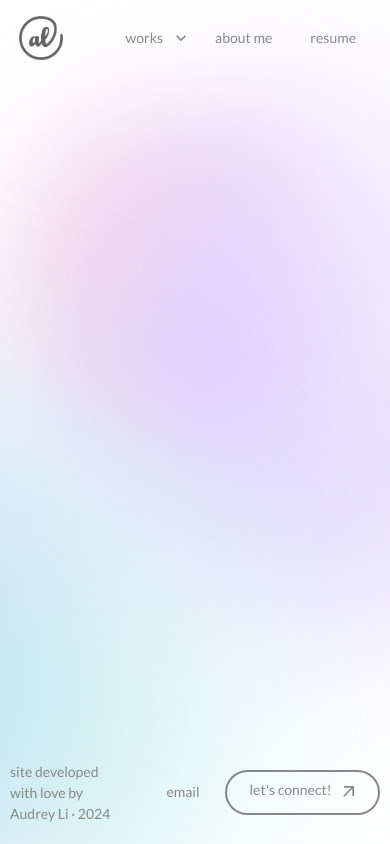
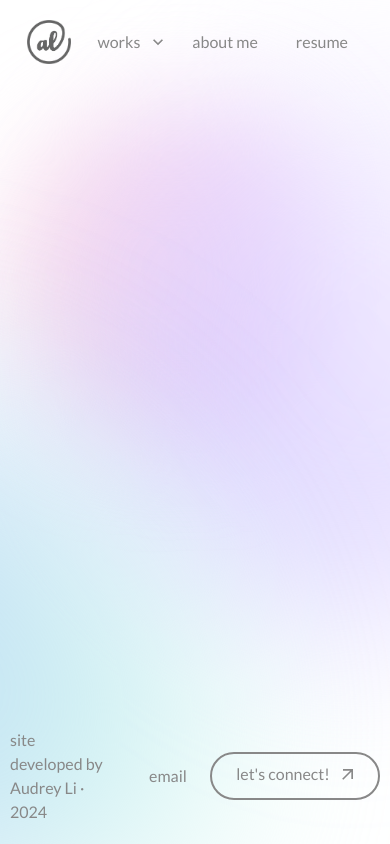
Before and after one commit to audreyyli/portfolio, a Next.js app in the folder portfolio/: page / in a window 390 px wide. Shown: the top 844 px of the page. Built offline with nearby package versions, Linux system fonts and the light colour scheme.

Commit message:
editing responsiveness

```diff
--- a/portfolio/app/components/carousel/carousel.js
+++ b/portfolio/app/components/carousel/carousel.js
@@ -13,9 +13,9 @@ const Carousel = ({ triggerScroll, items }) => {
 
   // Responsive itemWidth based on screen size
   const itemWidth = isXs
-    ? "410px"
+    ? "380px"
     : isSm
-    ? "500px"
+    ? "420px"
     : "650px";
 
   // Responsive gap based on screen size
--- a/portfolio/app/components/footer/footer.js
+++ b/portfolio/app/components/footer/footer.js
@@ -26,7 +26,7 @@ const Footer = () => {
           color: "#888",
         }}
       >
-        site developed with love by Audrey Li  ·  2024
+        site developed by Audrey Li  ·  2024
       </Typography>
 
       {/* Social Media Links */}
--- a/portfolio/app/page.tsx
+++ b/portfolio/app/page.tsx
@@ -102,6 +102,15 @@ const theme = createTheme({
   typography: {
     fontFamily: "Lato, -apple-system, BlinkMacSystemFont, 'Segoe UI', Roboto, 'Helvetica Neue', Arial, sans-serif",
   },
+  breakpoints: {
+    values: {
+      xs: 0,
+      sm: 380,
+      md: 1180,
+      lg: 1280,
+      xl: 1350,
+    },
+  },
 });
 
 function MyApp() {
@@ -143,7 +152,7 @@ function MyApp() {
       >
         <Box
           sx={{
-            maxWidth: "1200px",
+            maxWidth: "1300px",
             margin: "0 auto",
             padding: { xs: "15px", md: "18px", lg: "20px" },
             height: "100%",
@@ -256,7 +265,7 @@ function MyApp() {
           >
             <Box
               sx={{
-                maxWidth: "1200px",
+                maxWidth: "1300px",
                 margin: "0 auto",
                 height: "100vh",
                 display: "flex",
@@ -303,7 +312,7 @@ function MyApp() {
                     zIndex: 0,
                     transform: "translate(-50%, -50%)",
                     top: { xs: "70%", md: "35%" },
-                    left: { xs: "49%", md: "53%" },
+                    left: { xs: "43%", md: "53%" },
                   }}
                 >
                   &
@@ -324,7 +333,7 @@ function MyApp() {
                       display: "inline-block",
                       position: { xs: "relative", md: undefined },
                       top: "-20px",
-                      left: { xs: "10%", md: "0" }
+                      left: { xs: "6%", md: "0" }
                     }}
                   >
                     S
@@ -339,7 +348,7 @@ function MyApp() {
                       fontFamily: "Lato",
                       fontStyle: "italic",
                       position: { xs: "relative", md: undefined },
-                      left: { xs: "10%", md: "0" }
+                      left: { xs: "6%", md: "0" }
                     }}
                   >
                     imple
@@ -361,7 +370,7 @@ function MyApp() {
                       transform: "rotate(-5deg)",
                       position: "relative",
                       top: { xs: "130px", md: "30px" },
-                      left: { xs: "-100%", md: "0" }
+                      left: { xs: "-115%", md: "0" }
                     }}
                   >
                     b
@@ -377,7 +386,7 @@ function MyApp() {
                       fontStyle: "italic",
                       position: "relative",
                       top: { xs: "105px", md: "-18px" },
-                      left: { xs: "-100%", md: "0" }
+                      left: { xs: "-115%", md: "0" }
                     }}
                   >
                     ubbly
@@ -395,6 +404,7 @@ function MyApp() {
                   fontFamily: "Lato",
                   margin: "0 auto",
                   textAlign: "center",
+                  padding: { xs: "10px", md: "0px", }
                 }}
               >
                 That&apos;s my approach to design. I&apos;m a product designer & developer
@@ -406,7 +416,7 @@ function MyApp() {
         </Box>
 
         {/* Section 2 */}
-        <Box id="section2" sx={{ position: "relative"}}>
+        <Box id="section2" sx={{ position: "relative", }}>
         <motion.div
           style={{
             position: "fixed",
@@ -419,13 +429,13 @@ function MyApp() {
         >
           <Box
         sx={{
-          maxWidth: "1200px",
+          maxWidth: "1300px",
           margin: "0 auto",
           minHeight: "100vh",
           display: "flex",
           flexDirection: "column",
           alignItems: "flex-start",
-          marginTop: { xs: "250px", md: "180px" },
+          marginTop: { xs: "180px", sm: "170px", md: "180px" },
         }}
       >
         <Box
@@ -509,7 +519,7 @@ function MyApp() {
         <Typography
           sx={{
             fontSize: { xs: "18px", sm: "20px", md: "22px" },
-            maxWidth: "1200px",
+            maxWidth: "1300px",
             fontWeight: 100,
             textTransform: "none",
             color: "#666",
@@ -539,7 +549,7 @@ function MyApp() {
         >
           <Box
             sx={{
-              maxWidth: "1200px",
+              maxWidth: "1300px",
               margin: "0 auto",
               minHeight: "100vh",
               display: "flex",
--- a/portfolio/app/projects/epiPlan/page.tsx
+++ b/portfolio/app/projects/epiPlan/page.tsx
@@ -19,10 +19,10 @@ const theme = createTheme({
   breakpoints: {
     values: {
       xs: 0,
-      sm: 600,
-      md: 960,
+      sm: 380,
+      md: 1180,
       lg: 1280,
-      xl: 1920,
+      xl: 1350,
     },
   },
 });
--- a/portfolio/app/projects/instagram/page.tsx
+++ b/portfolio/app/projects/instagram/page.tsx
@@ -20,10 +20,10 @@ const theme = createTheme({
   breakpoints: {
     values: {
       xs: 0,
-      sm: 600,
-      md: 960,
+      sm: 380,
+      md: 1180,
       lg: 1280,
-      xl: 1920,
+      xl: 1350,
     },
   },
 });
--- a/portfolio/app/projects/twoSmallMen/page.tsx
+++ b/portfolio/app/projects/twoSmallMen/page.tsx
@@ -19,10 +19,10 @@ const theme = createTheme({
   breakpoints: {
     values: {
       xs: 0,
-      sm: 600,
-      md: 960,
+      sm: 380,
+      md: 1180,
       lg: 1280,
-      xl: 1920,
+      xl: 1350,
     },
   },
 });
--- a/portfolio/app/projects/wuksa/page.tsx
+++ b/portfolio/app/projects/wuksa/page.tsx
@@ -19,10 +19,10 @@ const theme = createTheme({
   breakpoints: {
     values: {
       xs: 0,
-      sm: 600,
-      md: 960,
+      sm: 380,
+      md: 1180,
       lg: 1280,
-      xl: 1920,
+      xl: 1350,
     },
   },
 });
```
